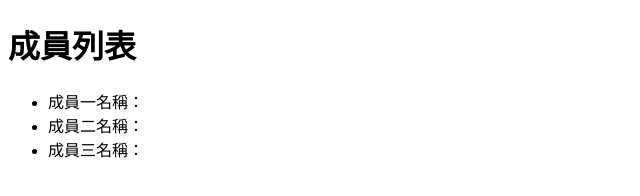
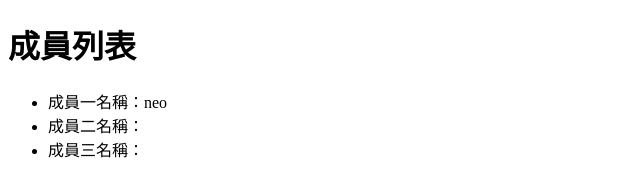
Before and after one commit to nodel33031/git1109neo, a plain HTML site: page index.html in a window 1280 px wide. Shown: the full height of the page, 0-640 px from the left. Drawn offline with Linux system fonts and the light colour scheme.

Commit message:
新增成員一名

```diff
--- a/index.html
+++ b/index.html
@@ -8,7 +8,7 @@
 <body>
     <h1>成員列表</h1>
     <ul>
-        <li>成員一名稱：</li>
+        <li>成員一名稱：neo</li>
         <li>成員二名稱：</li>
         <li>成員三名稱：</li>
     </ul>
```
